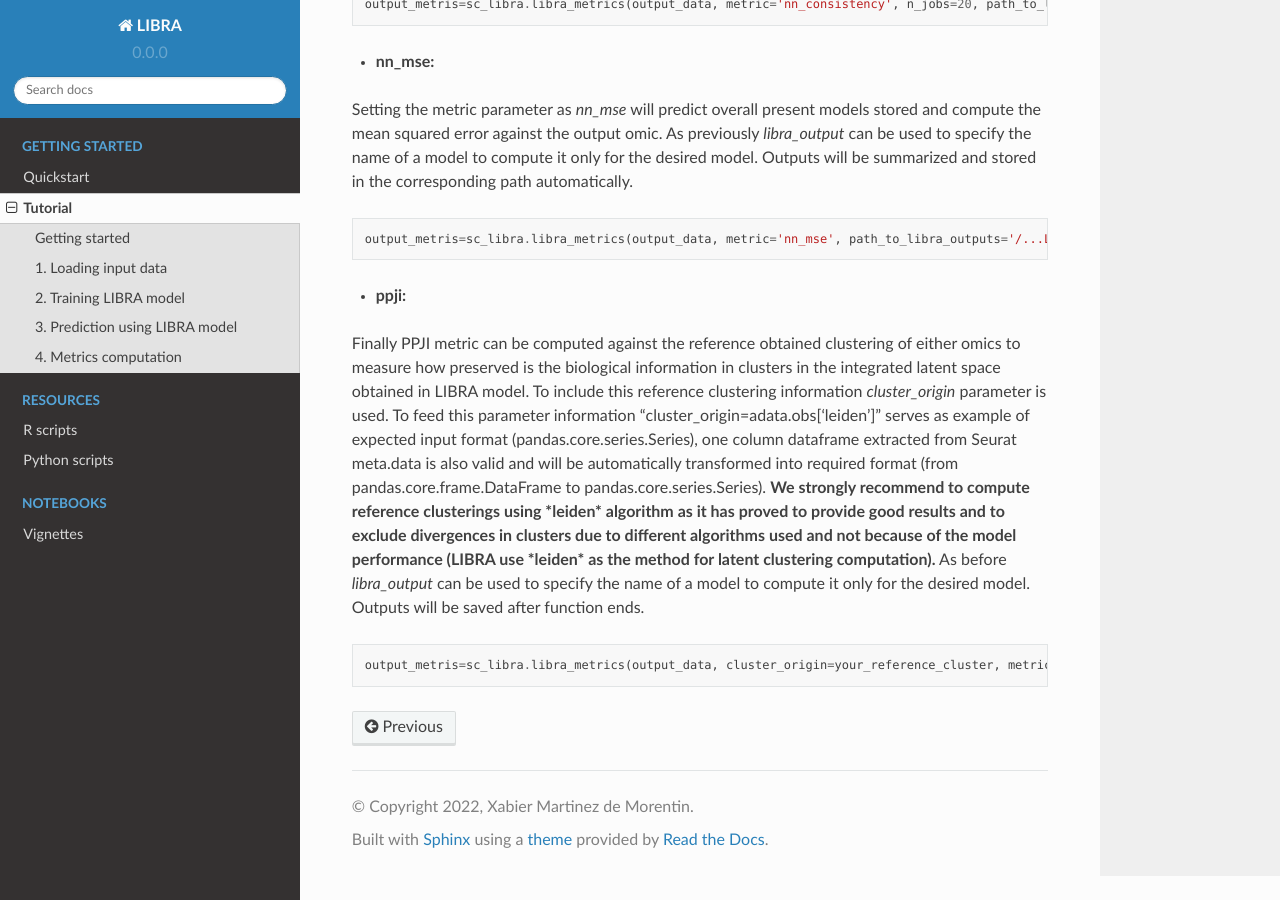
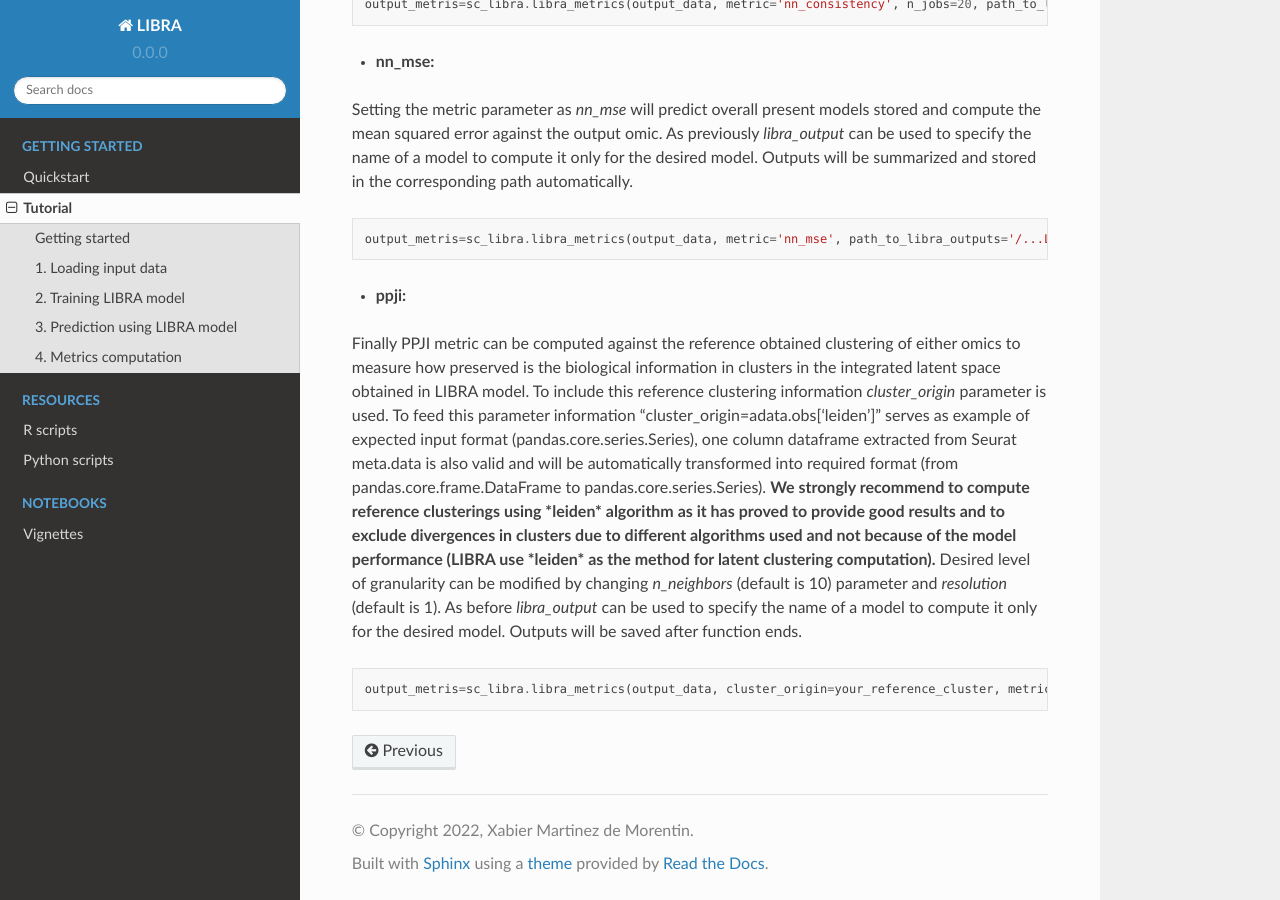
Before and after one commit to TranslationalBioinformaticsUnit/LIBRA, a Sphinx documentation site: the page built from docs/source/tutorial.rst, in a window 1280 px wide and 900 px high, scrolled down 3691 px. Built offline with Sphinx 7.4.7 and the Read the Docs theme 2.0.0, drawn with Linux system fonts in a browser that asks for light colours.

Commit message:
Update tutorial.rst

```diff
--- a/docs/source/tutorial.rst
+++ b/docs/source/tutorial.rst
@@ -141,7 +141,7 @@ Setting the metric parameter as *nn_mse* will predict overall present models sto
 
 - **ppji:**
 
-Finally PPJI metric can be computed against the reference obtained clustering of either omics to measure how preserved is the biological information in clusters in the integrated latent space obtained in LIBRA model. To include this reference clustering information *cluster_origin* parameter is used. To feed this parameter information "cluster_origin=adata.obs['leiden']" serves as example of expected input format (pandas.core.series.Series), one column dataframe extracted from Seurat meta.data is also valid and will be automatically transformed into required format (from pandas.core.frame.DataFrame to pandas.core.series.Series). **We strongly recommend to compute reference clusterings using *leiden* algorithm as it has proved to provide good results and to exclude divergences in clusters due to different algorithms used and not because of the model performance (LIBRA use *leiden* as the method for latent clustering computation).** As before *libra_output* can be used to specify the name of a model to compute it only for the desired model. Outputs will be saved after function ends.
+Finally PPJI metric can be computed against the reference obtained clustering of either omics to measure how preserved is the biological information in clusters in the integrated latent space obtained in LIBRA model. To include this reference clustering information *cluster_origin* parameter is used. To feed this parameter information "cluster_origin=adata.obs['leiden']" serves as example of expected input format (pandas.core.series.Series), one column dataframe extracted from Seurat meta.data is also valid and will be automatically transformed into required format (from pandas.core.frame.DataFrame to pandas.core.series.Series). **We strongly recommend to compute reference clusterings using *leiden* algorithm as it has proved to provide good results and to exclude divergences in clusters due to different algorithms used and not because of the model performance (LIBRA use *leiden* as the method for latent clustering computation).** Desired level of granularity can be modified by changing *n_neighbors* (default is 10) parameter and *resolution* (default is 1). As before *libra_output* can be used to specify the name of a model to compute it only for the desired model. Outputs will be saved after function ends.
 
 .. code-block:: python
 
```
